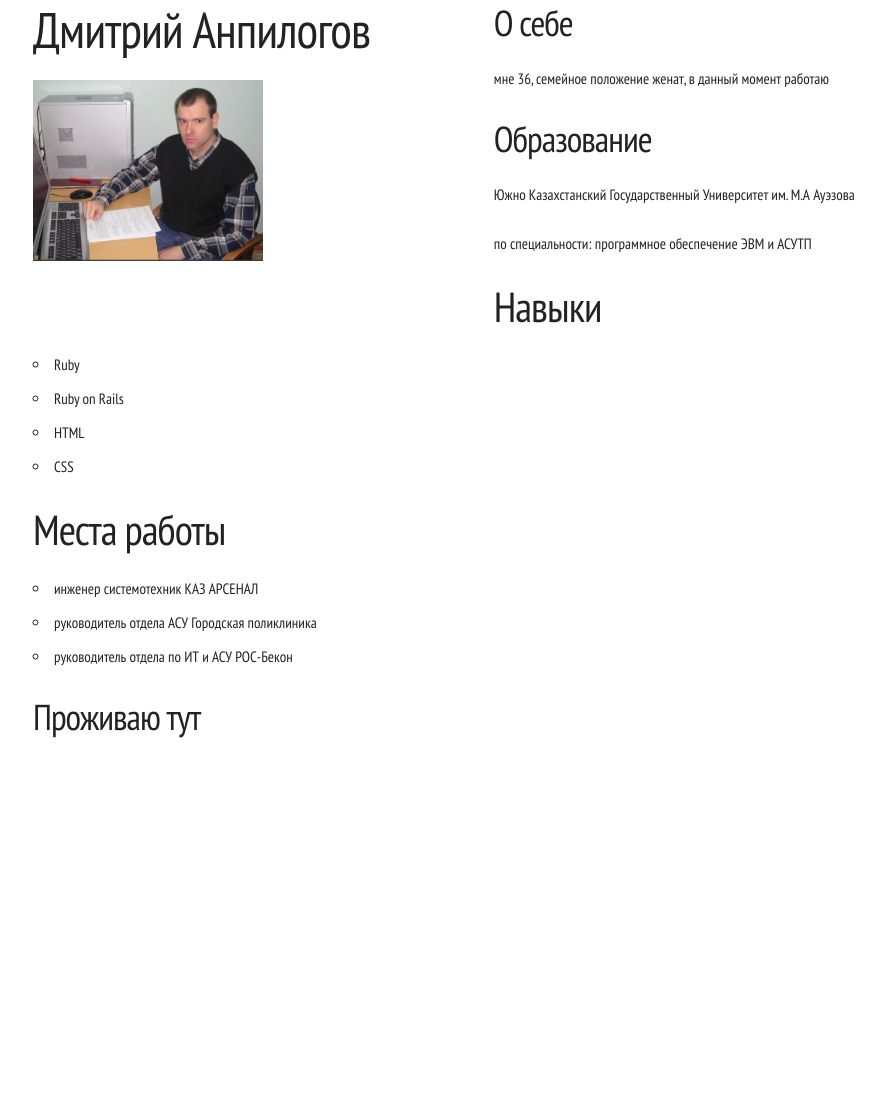
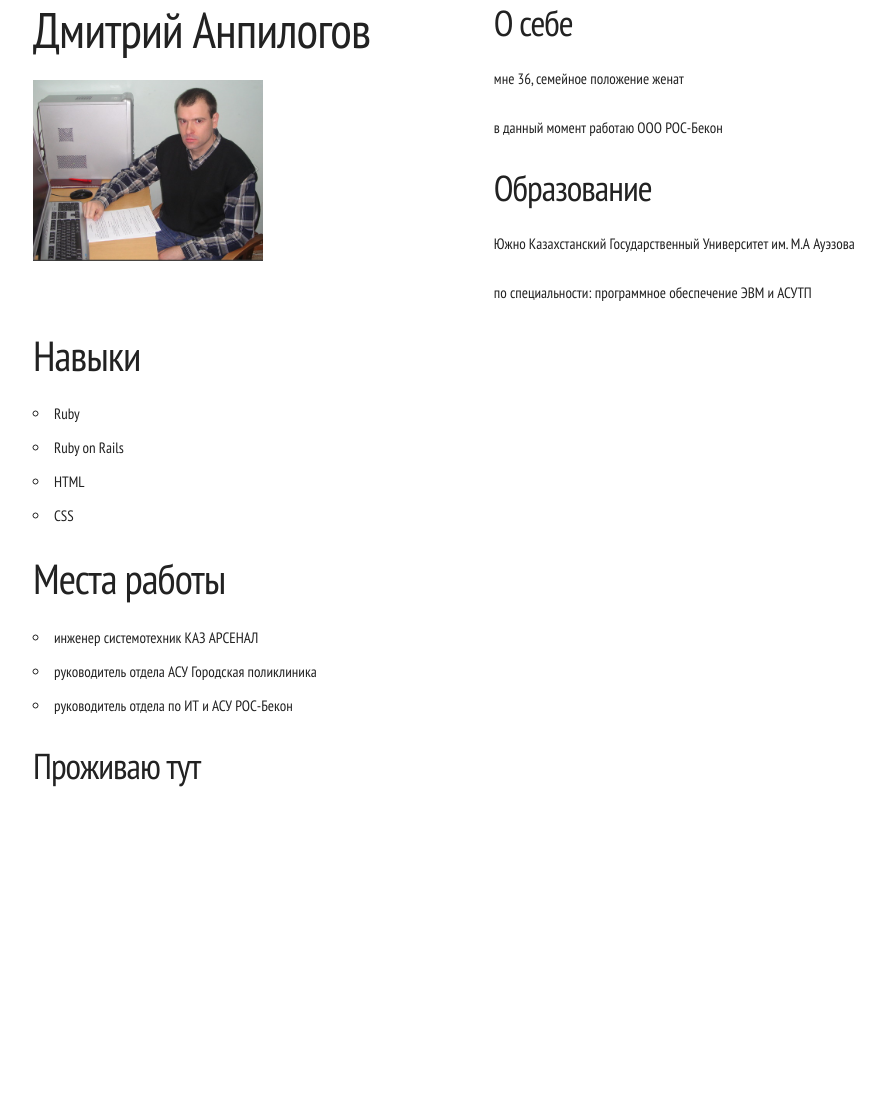
Before and after one commit to ROSBEKON/cv, a plain HTML site: page index.html in a window 1280 px wide. Shown: the whole page, without its empty margins (127-1012 px from the left). Before the commit the page ends 1060 px from the top, so only its background shows below. Drawn offline with Linux system fonts and the light colour scheme.

Commit message:
Update index.html

```diff
--- a/index.html
+++ b/index.html
@@ -24,8 +24,8 @@
 
         <div>
           <h3>О себе</h3>
-          <p>мне 36, семейное положение женат,
-          в данный момент работаю</p>
+          <p>мне 36, семейное положение женат</p>
+          <p>в данный момент работаю ООО РОС-Бекон</p>
         </div>
 
         <div>
```
